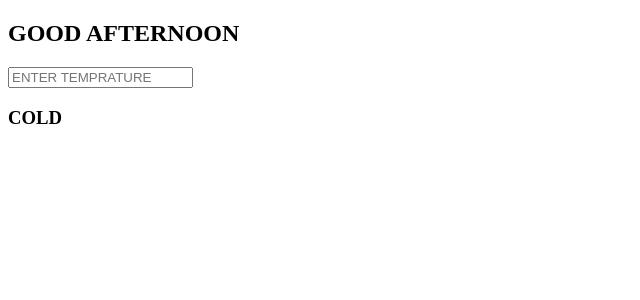
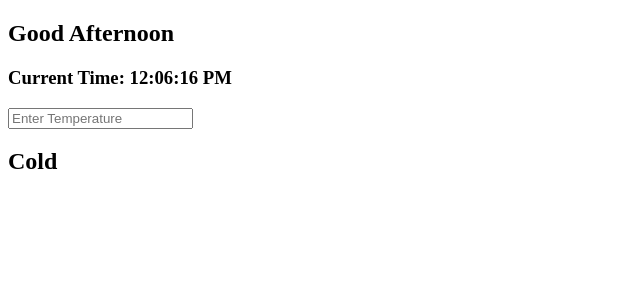
Before and after one commit to karanjoshi-kj/REACT, a React (Vite) app in the folder demo/: page / in a window 1280 px wide. Shown: the top 300 px of the page, without its empty margins (0-640 px from the left). Built offline with nearby package versions, Linux system fonts and the light colour scheme.

Commit message:
PROJECT 4 : TEMPRATUE MEASURMENT

```diff
--- a/demo/src/components/PROJECTS/TempratureMeasurmemt.jsx
+++ b/demo/src/components/PROJECTS/TempratureMeasurmemt.jsx
@@ -1,51 +1,65 @@
-import React , {useState , useEffect} from 'react'
+import React, { useState, useEffect } from "react";
 
-const TempratureMeasurmemt = () => {
-    const[temp , settemp] = useState("");
-    const[msg , setmsg] = useState("");
-    const[wish , setwish] = useState("");
-    const[time , settime] = useState(new Date());
+function TempratureMeasurmemt() {
 
+  const [temp, setTemp] = useState("");
+  const [message, setMessage] = useState("");
+  const [greet, setGreet] = useState("");
+  const [time, setTime] = useState(new Date());
+
+  // Clock update every second
   useEffect(() => {
     const timer = setInterval(() => {
-            settime(new Date());
+      setTime(new Date());   // machine ka current time
     }, 1000);
+
     return () => clearInterval(timer);
-    } ,[]);
+  }, []);
 
+  // Temperature + Greeting logic
   useEffect(() => {
+
+
       if (temp > 30) {
-            setmsg("HOT");
+        setMessage("Hot");
       }
-        else if(temp < 10){
-            setmsg("COLD");
+      else if (temp < 10) {
+        setMessage("Cold");
       }
-        else{
-            setmsg("NORMAL");
+      else {
+        setMessage("Normal");
       }
 
-        const abc = new Date();
-        const currenttime = abc.toLocaleString();
-        settime(currenttime);
+    const hour = new Date().getHours();
 
-        const hour = new Date().getHours();
     if (hour < 12) {
-            setwish("GOOD MORNING");
+      setGreet("Good Morning");
     }
-        else if(hour < 17){
-            setwish("GOOD AFTERNOON");
+    else if (hour < 17) {
+      setGreet("Good Afternoon");
     }
-        else{
-            setwish("GOOD EVENING");
+    else {
+      setGreet("Good Evening");
     }
-    } , [temp])
+
+  }, [temp]);
+
   return (
 <div>
-      <h2>{wish}</h2>
-      <input type='number' placeholder='ENTER TEMPRATURE' value={temp} onChange={(e) => settemp(e.target.value)} />
-      <h3>{msg}</h3>
+      <h2>{greet}</h2>
+
+      <h3>Current Time: {time.toLocaleTimeString()}</h3>
+
+      <input
+        type="number"
+        placeholder="Enter Temperature"
+        value={temp}
+        onChange={(e) => setTemp(e.target.value)}
+      />
+
+      <h2>{message}</h2>
 </div>
-  )
+  );
 }
 
-export default TempratureMeasurmemt
+export default TempratureMeasurmemt;
```
Lines whose indentation alone changed are shown as unchanged.
